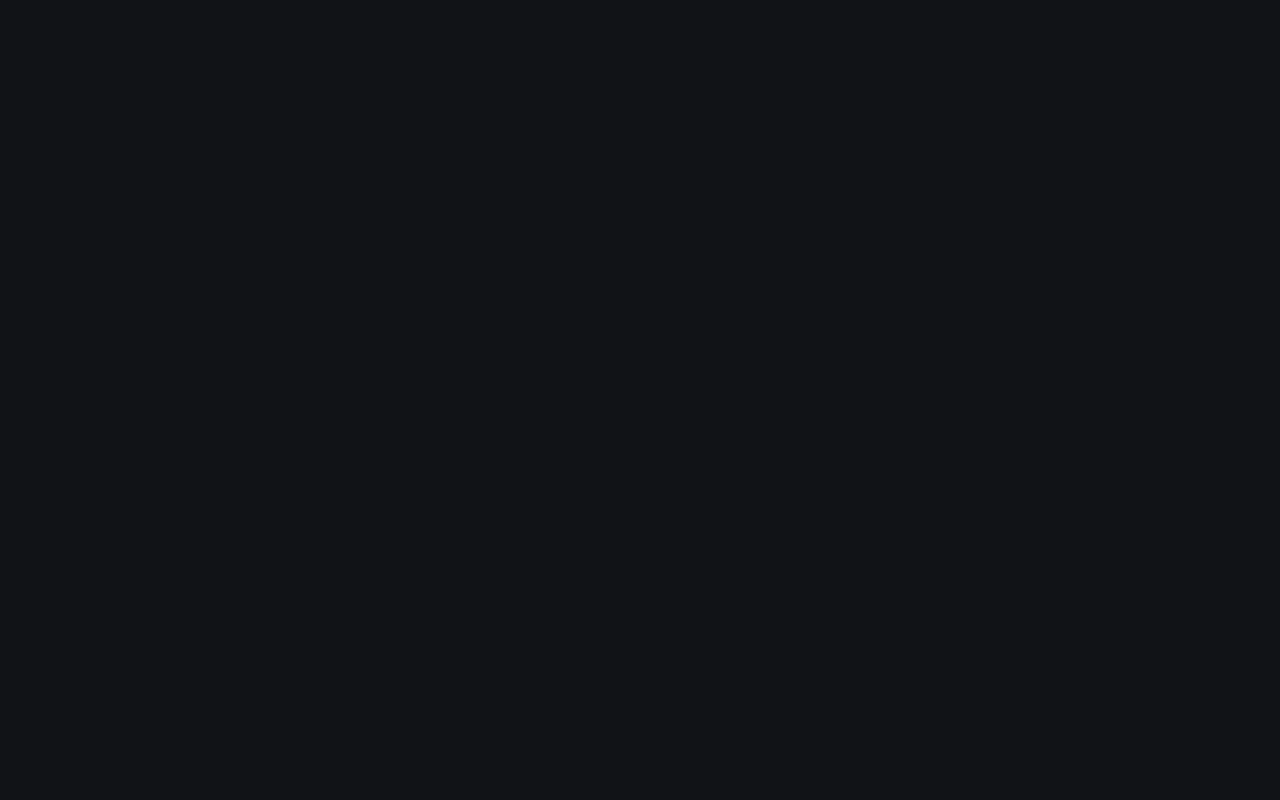
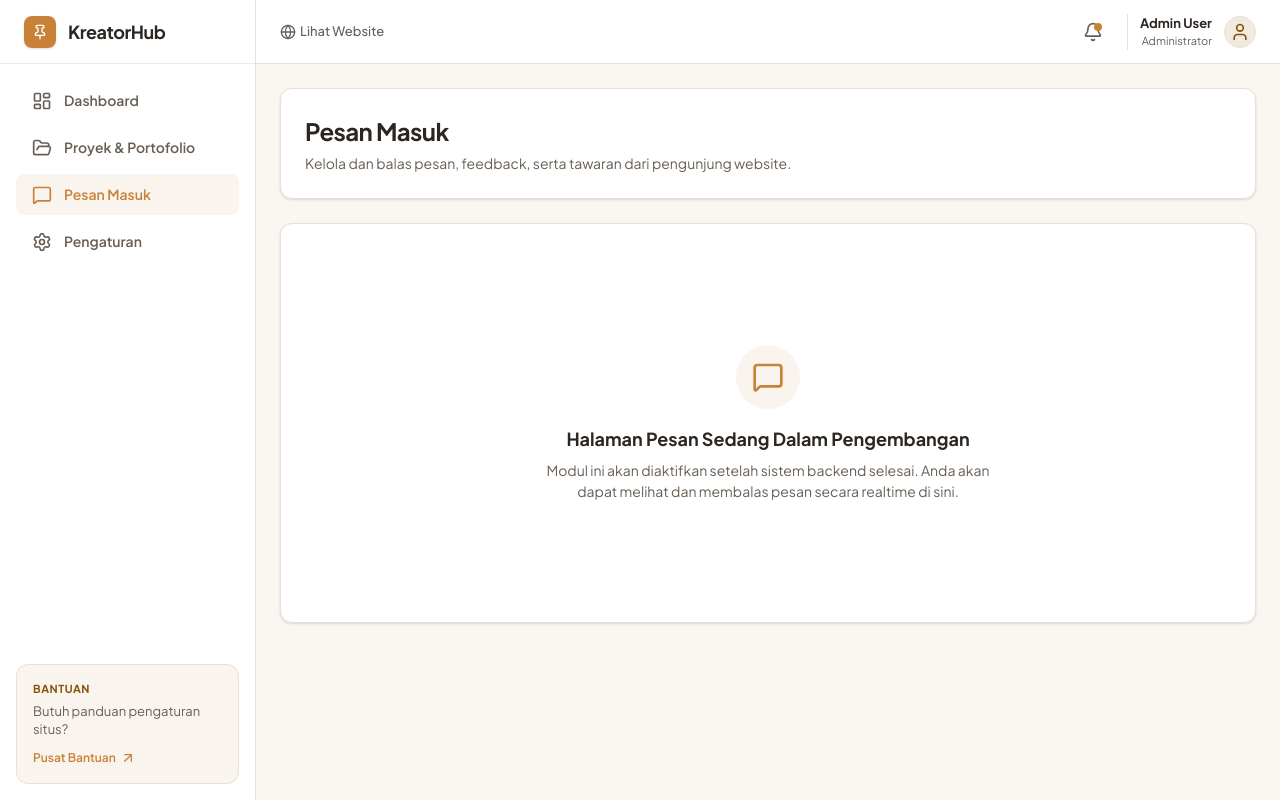
Before and after one commit to AdliXSec/Portfolio-V2, a React (Vite) app in the folder app/: page /admin/messages in a window 1280 px wide. Before the commit this address had no page. Built offline with nearby package versions, Linux system fonts and the light colour scheme.

Commit message:
fix: blank admin pages due to missing components and undefined data mapping

```diff
--- a/app/src/App.jsx
+++ b/app/src/App.jsx
@@ -4,6 +4,8 @@ import AdminLayout from './pages/admin/AdminLayout';
 import AdminDashboard from './pages/admin/AdminDashboard';
 import AdminProjects from './pages/admin/AdminProjects';
 import AdminProfile from './pages/admin/AdminProfile';
+import AdminMessages from './pages/admin/AdminMessages';
+import AdminSettings from './pages/admin/AdminSettings';
 
 export default function App() {
   return (
@@ -14,8 +16,10 @@ export default function App() {
         <Route path="/admin" element={<AdminLayout />}>
           <Route index element={<Navigate to="dashboard" replace />} />
           <Route path="dashboard" element={<AdminDashboard />} />
-          <Route path="projects" element={<AdminProjects />} />
+                    <Route path="projects" element={<AdminProjects />} />
           <Route path="profile" element={<AdminProfile />} />
+          <Route path="messages" element={<AdminMessages />} />
+          <Route path="settings" element={<AdminSettings />} />
           {/* We can add 'about' or other nodes here later */}
         </Route>
       </Routes>
--- /dev/null
+++ b/app/src/pages/admin/AdminMessages.jsx
@@ -0,0 +1,26 @@
+import { MessageSquare, ArrowRight, Trash2, MailOpen, Mail } from 'lucide-react';
+
+export default function AdminMessages() {
+  return (
+    <div className="py-6 flex flex-col gap-6 max-w-[1440px] mx-auto w-full">
+      <div className="flex flex-col md:flex-row md:items-center justify-between gap-4 bg-white p-6 rounded-xl border border-[#E8DFD5] shadow-sm">
+        <div>
+          <h1 className="text-[24px] font-bold text-[#2C2520] tracking-tight">Pesan Masuk</h1>
+          <p className="text-[14px] text-[#685E55] mt-1">
+            Kelola dan balas pesan, feedback, serta tawaran dari pengunjung website.
+          </p>
+        </div>
+      </div>
+
+      <div className="bg-white border border-[#E8DFD5] rounded-xl shadow-sm p-8 text-center flex flex-col items-center justify-center min-h-[400px]">
+        <div className="w-16 h-16 rounded-full bg-[#FAF4EE] text-[#C88238] flex items-center justify-center mb-4">
+          <MessageSquare className="w-8 h-8" />
+        </div>
+        <h2 className="text-[18px] font-bold text-[#2C2520]">Halaman Pesan Sedang Dalam Pengembangan</h2>
+        <p className="text-[14px] text-[#685E55] mt-2 max-w-md">
+          Modul ini akan diaktifkan setelah sistem backend selesai. Anda akan dapat melihat dan membalas pesan secara realtime di sini.
+        </p>
+      </div>
+    </div>
+  );
+}
--- a/app/src/pages/admin/AdminProjects.jsx
+++ b/app/src/pages/admin/AdminProjects.jsx
@@ -93,7 +93,7 @@ export default function AdminProjects() {
                   </td>
                   <td className="px-6 py-4 text-right">
                     <div className="flex flex-col items-end gap-1">
-                      {proj.tech.slice(0, 2).map((t, i) => (
+                      {proj.techStack.slice(0, 2).map((t, i) => (
                         <span key={i} className="inline-block px-2.5 py-0.5 rounded-md bg-[#FAF4EE] border border-[#E8DFD5] text-[11px] font-medium text-[#685E55]">
                           {t}
                         </span>
--- /dev/null
+++ b/app/src/pages/admin/AdminSettings.jsx
@@ -0,0 +1,26 @@
+import { Settings, Shield, Globe, Bell } from 'lucide-react';
+
+export default function AdminSettings() {
+  return (
+    <div className="py-6 flex flex-col gap-6 max-w-[1440px] mx-auto w-full">
+      <div className="flex flex-col md:flex-row md:items-center justify-between gap-4 bg-white p-6 rounded-xl border border-[#E8DFD5] shadow-sm">
+        <div>
+          <h1 className="text-[24px] font-bold text-[#2C2520] tracking-tight">Pengaturan Sistem</h1>
+          <p className="text-[14px] text-[#685E55] mt-1">
+            Konfigurasi keamanan, preferensi website, dan akses administrator.
+          </p>
+        </div>
+      </div>
+
+      <div className="bg-white border border-[#E8DFD5] rounded-xl shadow-sm p-8 text-center flex flex-col items-center justify-center min-h-[400px]">
+        <div className="w-16 h-16 rounded-full bg-[#FAF4EE] text-[#C88238] flex items-center justify-center mb-4">
+          <Settings className="w-8 h-8" />
+        </div>
+        <h2 className="text-[18px] font-bold text-[#2C2520]">Halaman Pengaturan Sedang Dalam Pengembangan</h2>
+        <p className="text-[14px] text-[#685E55] mt-2 max-w-md">
+          Modul ini akan diaktifkan setelah sistem backend selesai dikonfigurasi.
+        </p>
+      </div>
+    </div>
+  );
+}
```
